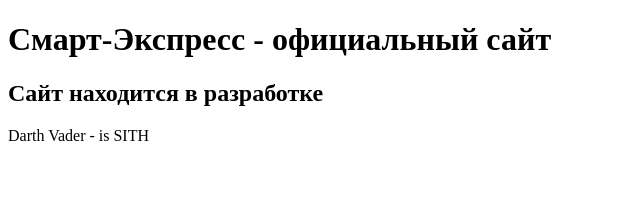
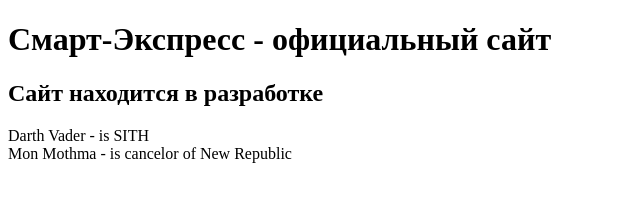
Before and after one commit to ikonnikovivan/Repository_2, a plain HTML site: page index.html in a window 1280 px wide. Shown: the whole page, without its empty margins (0-640 px from the left). Drawn offline with Linux system fonts and the light colour scheme.

Commit message:
add LOVE

```diff
--- a/index.html
+++ b/index.html
@@ -9,5 +9,6 @@
     <h2>Сайт находится в разработке</h2>
 
     <div>Darth Vader - is SITH</div>
+    <div>Mon Mothma - is cancelor of New Republic</div>
 </body>
 </html>
```
Also changed, not shown: Readme.txt, 1 other file.
